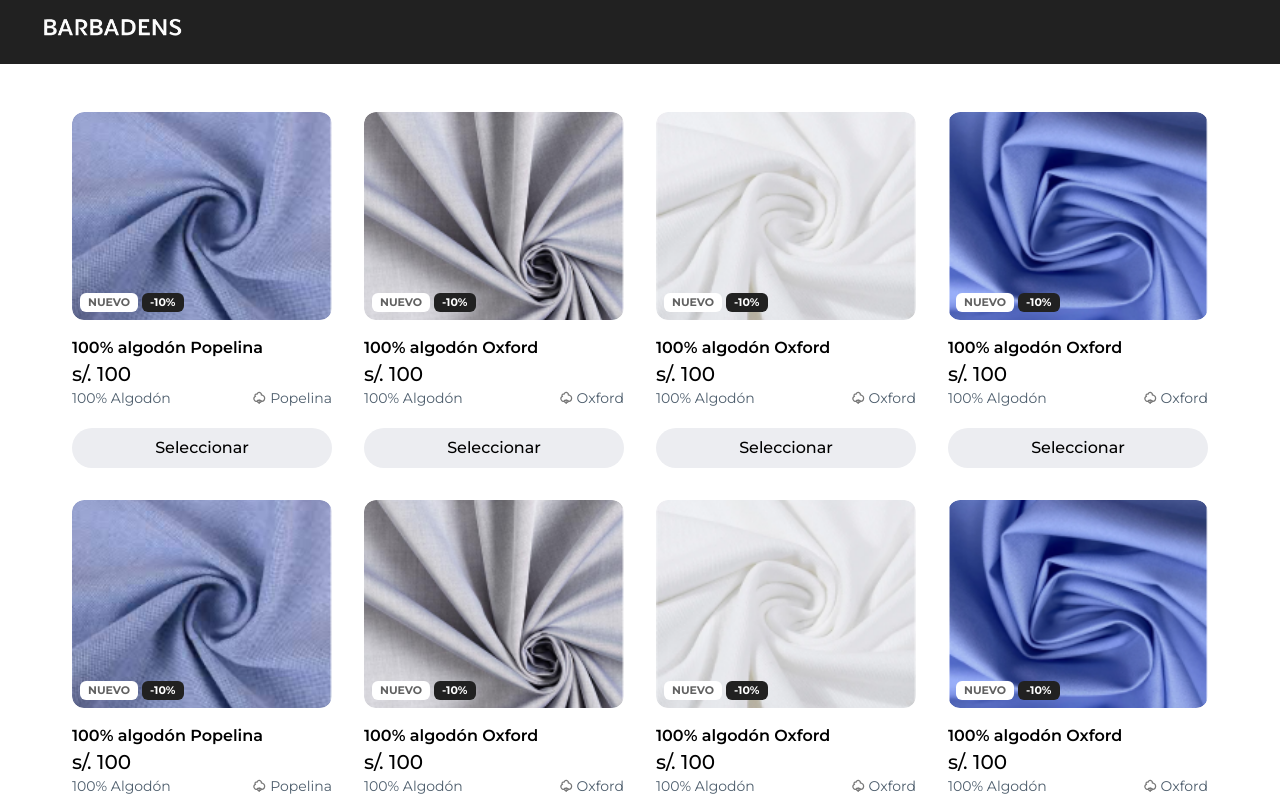
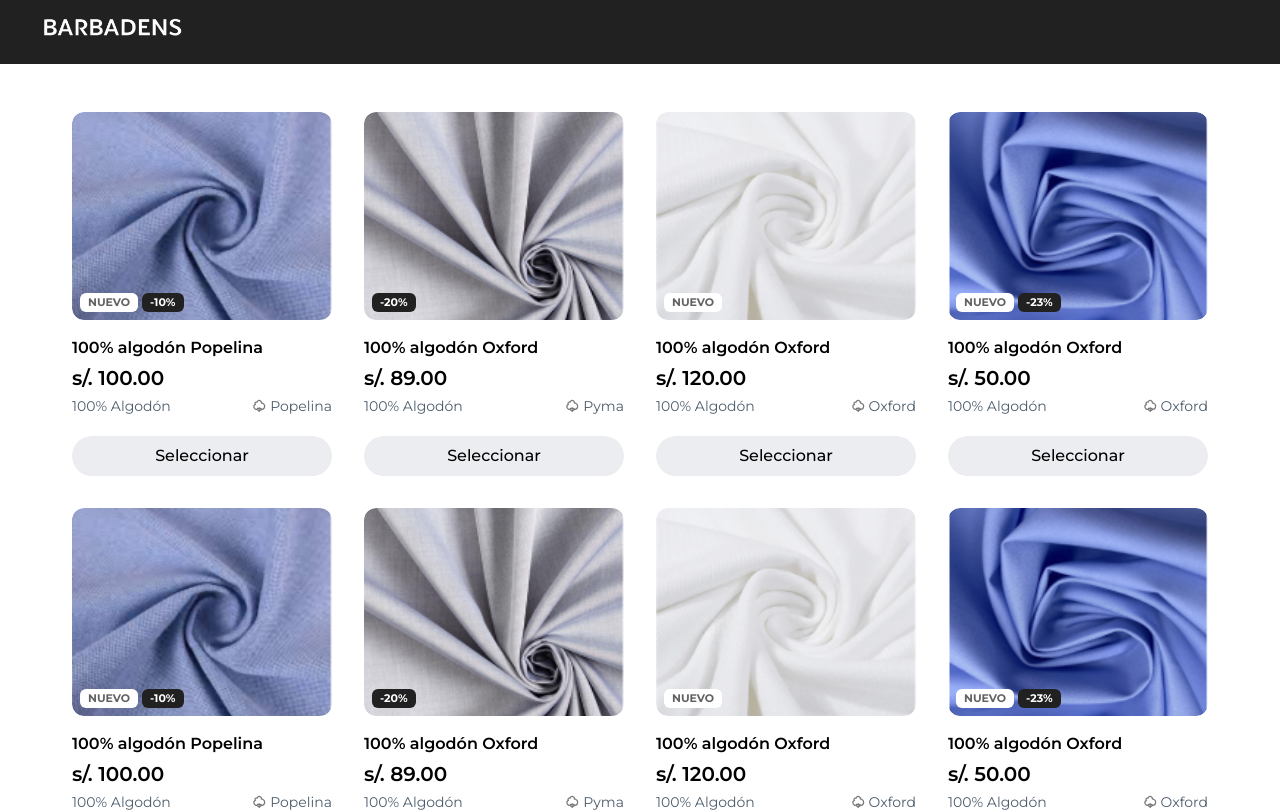
Before and after one commit to franciscovento/barbadens, a Next.js app: page / in a window 1280 px wide. Shown: the top 812 px of the page. Built offline with nearby package versions, Linux system fonts and the light colour scheme.

Commit message:
feat: padding to fabric card

```diff
--- a/src/ui/fabricCard/FabricCard.tsx
+++ b/src/ui/fabricCard/FabricCard.tsx
@@ -80,7 +80,7 @@ const FabricCard: FC<Props> = ({
       </div>
       <div className="pt-4">
         <h4 className="font-semibold">{name}</h4>
-        <span className="block text-xl font-medium">s/. {price}</span>
+        <span className="block text-xl font-semibold py-1">s/. {price}.00</span>
         <div className="flex items-center justify-between">
           <p className="text-text text-sm">{description}</p>
           <span className="text-text flex gap-1 items-center text-sm">
--- a/src/utils/data/fabrics.ts
+++ b/src/utils/data/fabrics.ts
@@ -12,31 +12,31 @@ export const fabrics = [
   {
     id: '2',
     name: '100% algodón Oxford',
-    price: 100,
+    price: 89,
     description: '100% Algodón',
     image: '/images/tela2.png',
-    isNew: true,
-    discount: 10,
-    fabricType: 'Oxford',
+    isNew: null,
+    discount: 20,
+    fabricType: 'Pyma',
   },
   {
     id: '3',
     name: '100% algodón Oxford',
-    price: 100,
+    price: 120,
     description: '100% Algodón',
     image: '/images/tela3.png',
     isNew: true,
-    discount: 10,
+    discount: null,
     fabricType: 'Oxford',
   },
   {
     id: '4',
     name: '100% algodón Oxford',
-    price: 100,
+    price: 50,
     description: '100% Algodón',
     image: '/images/tela4.png',
     isNew: true,
-    discount: 10,
+    discount: 23,
     fabricType: 'Oxford',
   },
 ];
```
